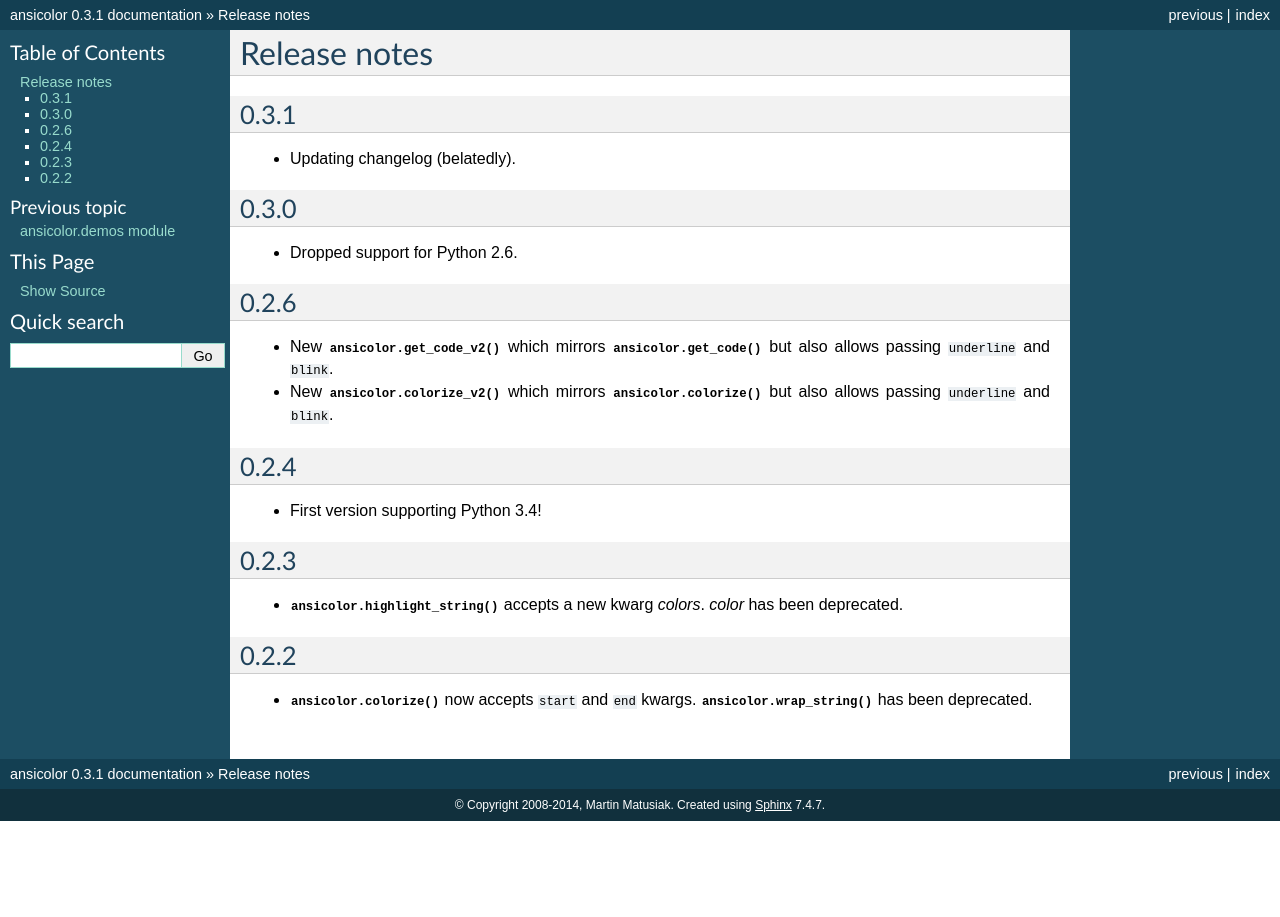
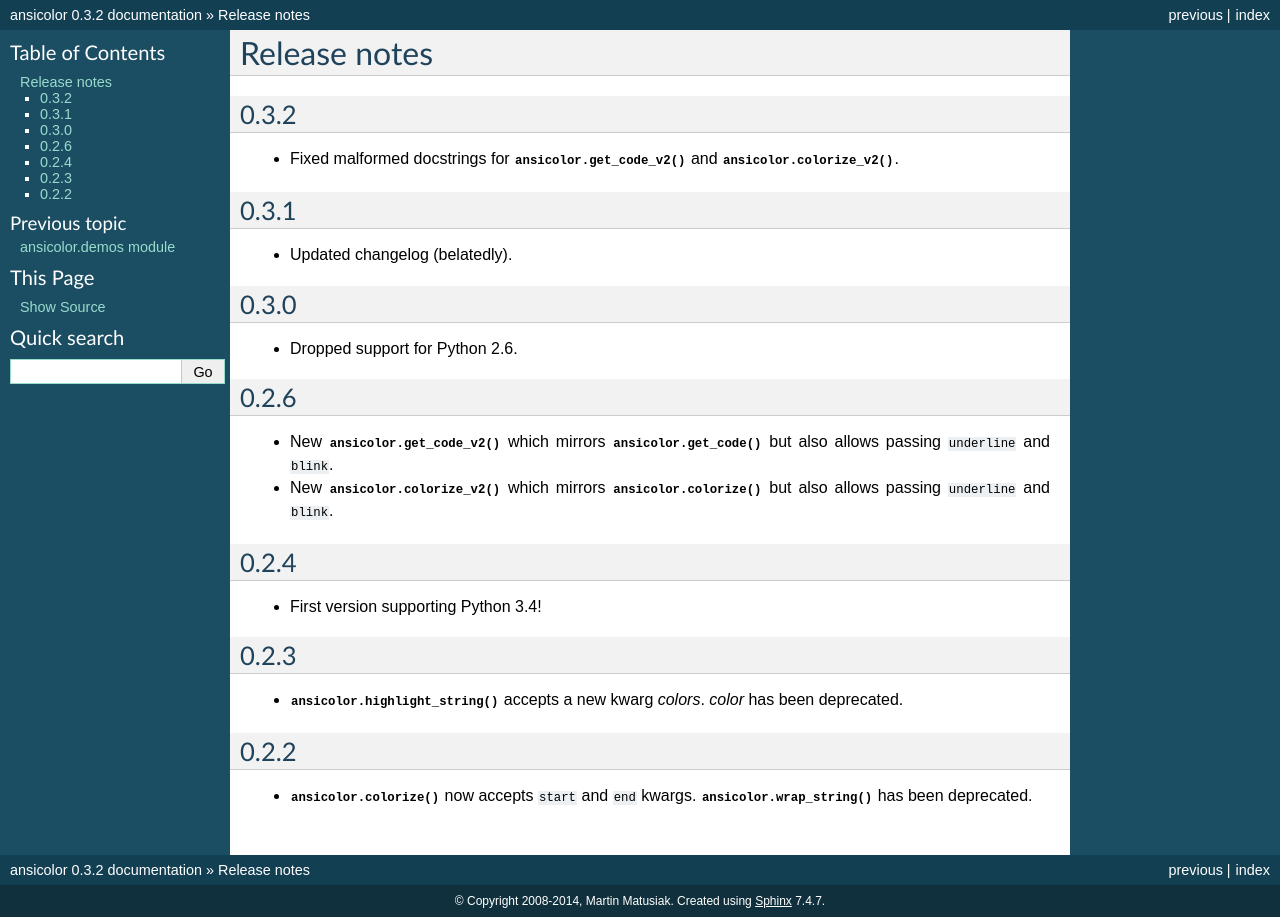
Before and after one commit to numerodix/ansicolor, a Sphinx documentation site: the page built from docs/src/changes.rst, in a window 1280 px wide. Built offline with Sphinx 7.4.7, drawn with Linux system fonts in a browser that asks for light colours.

Commit message:
bump version

```diff
--- a/ansicolor/__init__.py
+++ b/ansicolor/__init__.py
@@ -55,5 +55,5 @@ __all__ = [
 ]
 
 __major_version__ = "0.3"
-__release__ = "1"
+__release__ = "2"
 __version__ = "%s.%s" % (__major_version__, __release__)
--- a/docs/src/changes.rst
+++ b/docs/src/changes.rst
@@ -2,10 +2,16 @@ Release notes
 =============
 
 
+0.3.2
+-----
+
+- Fixed malformed docstrings for :func:`ansicolor.get_code_v2` and
+  :func:`ansicolor.colorize_v2`.
+
 0.3.1
 -----
 
-- Updating changelog (belatedly).
+- Updated changelog (belatedly).
 
 0.3.0
 -----
@@ -15,10 +21,10 @@ Release notes
 0.2.6
 -----
 
-- New :func:`ansicolor.get_code_v2` which mirrors :func:`ansicolor.get_code` but also
-  allows passing ``underline`` and ``blink``.
-- New :func:`ansicolor.colorize_v2` which mirrors :func:`ansicolor.colorize` but also
-  allows passing ``underline`` and ``blink``.
+- New :func:`ansicolor.get_code_v2` which mirrors :func:`ansicolor.get_code`
+  but also allows passing ``underline`` and ``blink``.
+- New :func:`ansicolor.colorize_v2` which mirrors :func:`ansicolor.colorize`
+  but also allows passing ``underline`` and ``blink``.
 
 0.2.4
 -----
```
